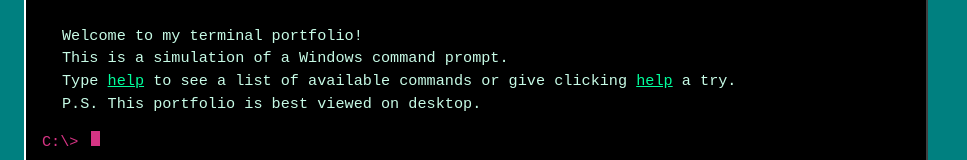
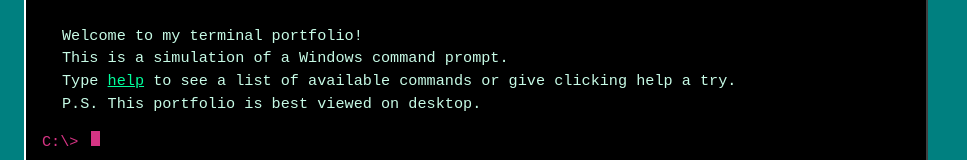
Before and after one commit to maleyhaf/terminal_portfolio, a Next.js app in the folder terminal_portfolio/: page / in a window 1280 px wide. Shown: the part 403-563 px from the top of the page, without its empty margins (0-967 px from the left). Built offline with nearby package versions, Linux system fonts and the light colour scheme.

Commit message:
cleaned up clickable commands

```diff
--- a/terminal_portfolio/app/page.tsx
+++ b/terminal_portfolio/app/page.tsx
@@ -117,40 +117,34 @@ export default function Home() {
   // this is a bit hacky but it allows us to render commands in the output that can be clicked to run them without needing to type them out
   // it splits the line into words, checks if any match a command, and if so renders them as clickable commands. It also removes punctuation from the end of words to allow for things like "skills." to still be recognized as the "skills" command.
   const renderLineWithCommands = (line: string) => {
-    let elements: React.ReactNode[] = [line];
-
-    // sort commands by length in descending order to ensure longer commands are matched before shorter ones (e.g. "skills -f" before "skills")
     const sortedCommands = [...commands].sort(
       (a, b) => b.text.length - a.text.length
     );
 
-    sortedCommands.forEach((cmd) => {
-      elements = elements.flatMap((part) => {
-        if (typeof part !== "string") return part;
+    for (const cmd of sortedCommands) {
+      const regex = new RegExp(`\\b${cmd.text}\\b`, "i");
+      const match = line.match(regex);
 
-        const regex = new RegExp(`(${cmd.text})`, "gi");
+      if (match) {
+        const start = match.index ?? 0;
+        const end = start + match[0].length;
 
-        if (!regex.test(part)) return part;
+        return [
+          line.slice(0, start),
+          <ClickableCommand
+            key={cmd.text}
+            text={line.slice(start, end)}
+            onClick={() => runCommand(cmd.text)}
+          />,
+          line.slice(end),
+        ];
+      }
+    }
 
-        const splitParts = part.split(regex);
+    // if no command found, just return plain text
+    return line;
+  };
 
-        return splitParts.map((segment, index) => {
-          if (segment.toLowerCase() === cmd.text.toLowerCase()) {
-            return (
-              <ClickableCommand
-                key={cmd.text + index}
-                text={segment}
-                onClick={() => runCommand(cmd.text)}
-              />
-            );
-          }
-          return segment;
-        });
-      });
-    });
-
-    return elements;
-  };
 
   // runs a command by finding it in the commands list and adding it to the history. If it's not found, it adds a default "not recognized" message to the history
   const runCommand = (commandText: string) => {
```
